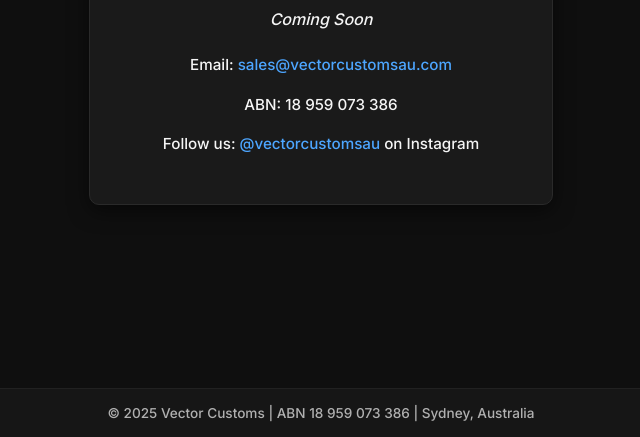
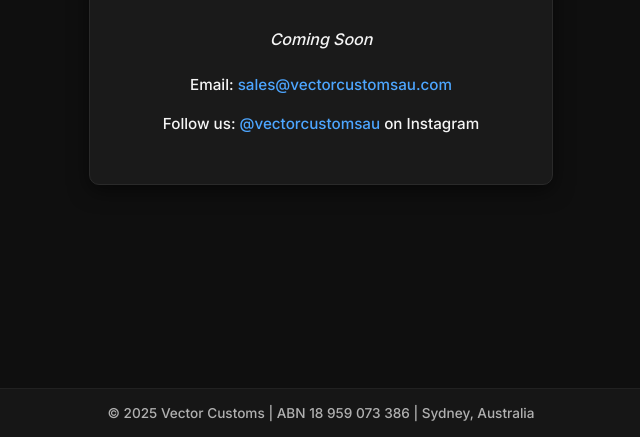
Before and after one commit to nishiharaes/vectorcustoms-site, a plain HTML site: page index.html in a window 1280 px wide. Shown: the part 363-800 px from the top of the page, without its empty margins (319-959 px from the left). Drawn offline with Linux system fonts and the light colour scheme.

Commit message:
Update index.html

```diff
--- a/index.html
+++ b/index.html
@@ -82,7 +82,6 @@
       <p><em>Coming Soon</em></p>
       <div class="info">
         <p>Email: <a href="mailto:sales@vectorcustoms.com">sales@vectorcustomsau.com</a></p>
-        <p>ABN: 18 959 073 386</p>
         <p>Follow us: <a href="#">@vectorcustomsau</a> on Instagram</p>
       </div>
     </div>
```
